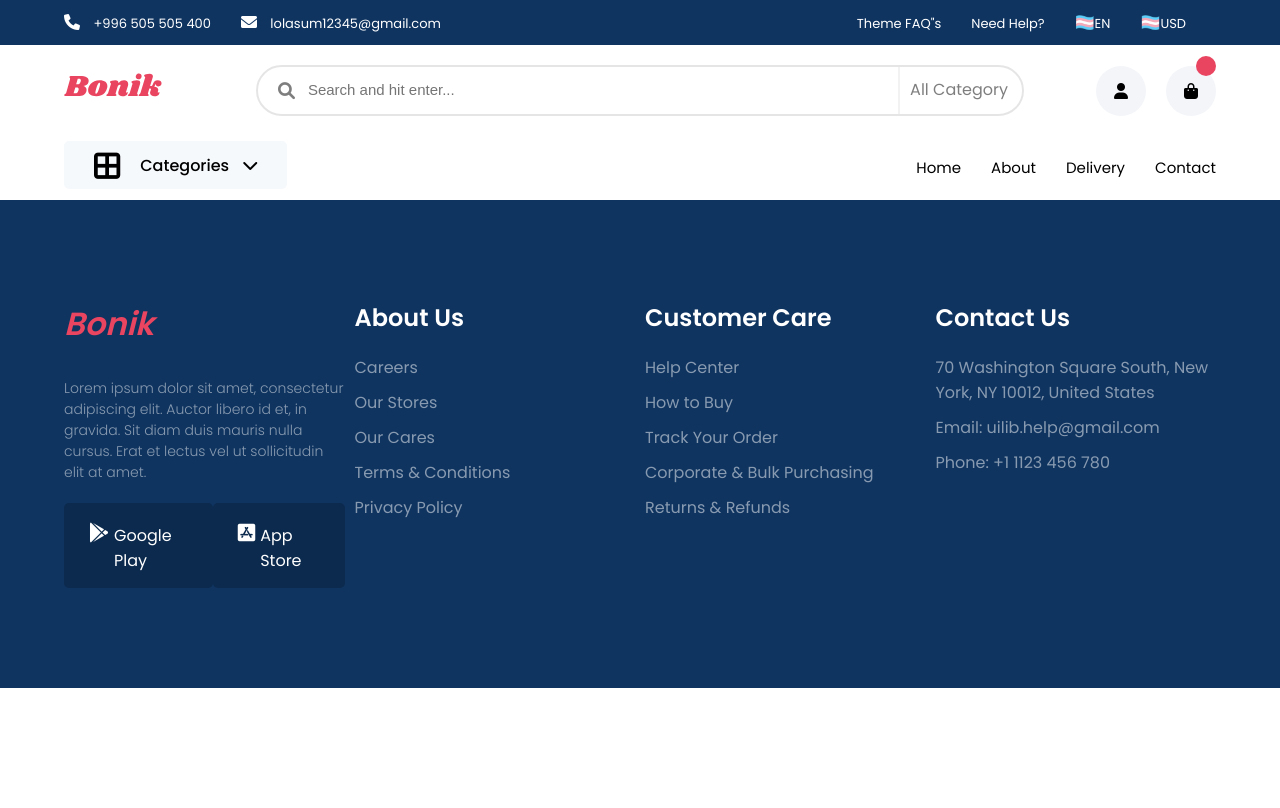
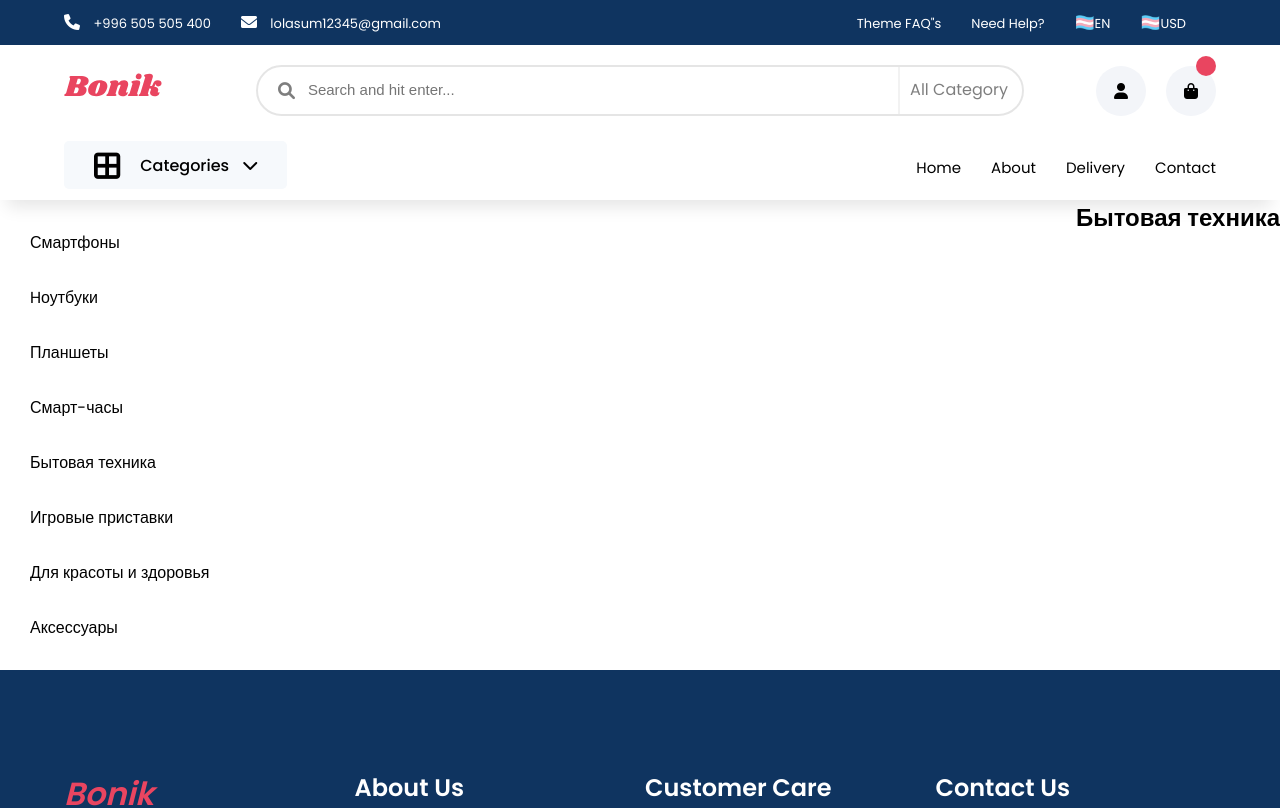
Before and after one commit to gprva/Bonik-Ecommerice-Website-in-React-master, a React (Create React App) app: page /appliances in a window 1280 px wide. Shown: the top 808 px of the page. Built offline with nearby package versions, Linux system fonts and the light colour scheme.

Commit message:
add new category

```diff
--- a/src/App.js
+++ b/src/App.js
@@ -11,6 +11,10 @@ import About from "./pages/About/About"
 import Delivery from "./pages/Delivery/Delivery"
 import Phone from "./categoryPage/Phone/Phone"
 import Contact from "./pages/Contact/Contact"
+import Laptop from "./categoryPage/Laptop/Laptop"
+import Tablet from "./categoryPage/Tablet/Tablet"
+import Watch from "./categoryPage/Watch/Watch"
+import Appliances from "./categoryPage/Appliances/Appliances"
 import { BrowserRouter } from "react-router-dom/cjs/react-router-dom.min"
 
 function App() {
@@ -83,6 +87,26 @@ function App() {
             <Phone/>
           </Route>
 
+          <Route path='/laptop' exact>
+            <Laptop/>
+          </Route>
+
+          <Route path='/tablet' exact>
+            <Tablet/>
+          </Route>
+
+          <Route path='/watch' exact>
+            <Watch/>
+          </Route>
+
+          <Route path='/appliances' exact>
+            <Appliances/>
+          </Route>
+
+
+
+
+
 
           <Route path='/cart' exact>
             <Cart CartItem={CartItem} addToCart={addToCart} decreaseQty={decreaseQty} />
--- /dev/null
+++ b/src/categoryPage/Appliances/Appliances.js
@@ -0,0 +1,49 @@
+import React, { useState } from "react"
+import { Link } from "react-router-dom"
+import "../../categoryPage/Category.css"
+
+
+const Phone = ({ productItems, addToCart, CartItem, shopItems }) => {
+    return (
+      <>
+      <div >
+      <div className="main_phone d_flex">
+
+<ul>
+        <li className="link_for_category">
+          <Link  to='phone'>Смартфоны</Link>
+        </li>
+
+        <li className="link_for_category">
+          <Link  to='/laptop'>Hоутбуки</Link>
+        </li>
+        <li className="link_for_category">
+          <Link  to='/tablet'>Планшеты</Link>
+        </li>
+        <li className="link_for_category">
+          <Link  to='/watch'>Смарт-часы</Link>
+        </li>
+        <li className="link_for_category">
+          <Link  to='/appliances'>Бытовая техника</Link>
+        </li>
+        <li className="link_for_category">
+          <Link  to='/contact'>Игровые приставки</Link>
+        </li>
+        <li className="link_for_category">
+          <Link  to='/contact'>Для красоты и здоровья</Link>
+        </li>
+        <li className="link_for_category">
+          <Link  to='/contact'>Аксессуары</Link>
+        </li>
+      </ul>
+
+      <h2>Бытовая техника</h2>
+
+</div>
+      </div>
+
+      </>
+    )
+  }
+
+  export default Phone
--- /dev/null
+++ b/src/categoryPage/Laptop/Laptop.js
@@ -0,0 +1,49 @@
+import React, { useState } from "react"
+import { Link } from "react-router-dom"
+import "../../categoryPage/Category.css"
+
+
+const Phone = ({ productItems, addToCart, CartItem, shopItems }) => {
+    return (
+      <>
+      <div >
+      <div className="main_phone d_flex">
+
+<ul>
+        <li className="link_for_category">
+          <Link  to='phone'>Смартфоны</Link>
+        </li>
+
+        <li className="link_for_category">
+          <Link  to='/laptop'>Hоутбуки</Link>
+        </li>
+        <li className="link_for_category">
+          <Link  to='/tablet'>Планшеты</Link>
+        </li>
+        <li className="link_for_category">
+          <Link  to='/watch'>Смарт-часы</Link>
+        </li>
+        <li className="link_for_category">
+          <Link  to='/appliances'>Бытовая техника</Link>
+        </li>
+        <li className="link_for_category">
+          <Link  to='/contact'>Игровые приставки</Link>
+        </li>
+        <li className="link_for_category">
+          <Link  to='/contact'>Для красоты и здоровья</Link>
+        </li>
+        <li className="link_for_category">
+          <Link  to='/contact'>Аксессуары</Link>
+        </li>
+      </ul>
+
+      <h2>Laptop</h2>
+
+</div>
+      </div>
+
+      </>
+    )
+  }
+
+  export default Phone
--- a/src/categoryPage/Phone/Phone.js
+++ b/src/categoryPage/Phone/Phone.js
@@ -15,16 +15,16 @@ const Phone = ({ productItems, addToCart, CartItem, shopItems }) => {
               </li>
 
               <li className="link_for_category">
-                <Link  to='/about'>Hоутбуки</Link>
+                <Link  to='/laptop'>Hоутбуки</Link>
               </li>
               <li className="link_for_category">
-                <Link  to='/delivery'>Планшеты</Link>
+                <Link  to='/tablet'>Планшеты</Link>
               </li>
               <li className="link_for_category">
-                <Link  to='/contact'>Смарт-часы</Link>
+                <Link  to='/watch'>Смарт-часы</Link>
               </li>
               <li className="link_for_category">
-                <Link  to='/contact'>Бытовая техника</Link>
+                <Link  to='/appliances'>Бытовая техника</Link>
               </li>
               <li className="link_for_category">
                 <Link  to='/contact'>Игровые приставки</Link>
--- /dev/null
+++ b/src/categoryPage/Tablet/Tablet.js
@@ -0,0 +1,49 @@
+import React, { useState } from "react"
+import { Link } from "react-router-dom"
+import "../../categoryPage/Category.css"
+
+
+const Phone = ({ productItems, addToCart, CartItem, shopItems }) => {
+    return (
+      <>
+      <div >
+      <div className="main_phone d_flex">
+
+<ul>
+        <li className="link_for_category">
+          <Link  to='phone'>Смартфоны</Link>
+        </li>
+
+        <li className="link_for_category">
+          <Link  to='/laptop'>Hоутбуки</Link>
+        </li>
+        <li className="link_for_category">
+          <Link  to='/tablet'>Планшеты</Link>
+        </li>
+        <li className="link_for_category">
+          <Link  to='/watch'>Смарт-часы</Link>
+        </li>
+        <li className="link_for_category">
+          <Link  to='/appliances'>Бытовая техника</Link>
+        </li>
+        <li className="link_for_category">
+          <Link  to='/contact'>Игровые приставки</Link>
+        </li>
+        <li className="link_for_category">
+          <Link  to='/contact'>Для красоты и здоровья</Link>
+        </li>
+        <li className="link_for_category">
+          <Link  to='/contact'>Аксессуары</Link>
+        </li>
+      </ul>
+
+      <h2>Tablet</h2>
+
+</div>
+      </div>
+
+      </>
+    )
+  }
+
+  export default Phone
--- /dev/null
+++ b/src/categoryPage/Watch/Watch.js
@@ -0,0 +1,49 @@
+import React, { useState } from "react"
+import { Link } from "react-router-dom"
+import "../../categoryPage/Category.css"
+
+
+const Phone = ({ productItems, addToCart, CartItem, shopItems }) => {
+    return (
+      <>
+      <div >
+      <div className="main_phone d_flex">
+
+<ul>
+        <li className="link_for_category">
+          <Link  to='phone'>Смартфоны</Link>
+        </li>
+
+        <li className="link_for_category">
+          <Link  to='/laptop'>Hоутбуки</Link>
+        </li>
+        <li className="link_for_category">
+          <Link  to='/tablet'>Планшеты</Link>
+        </li>
+        <li className="link_for_category">
+          <Link  to='/watch'>Смарт-часы</Link>
+        </li>
+        <li className="link_for_category">
+          <Link  to='/appliances'>Бытовая техника</Link>
+        </li>
+        <li className="link_for_category">
+          <Link  to='/contact'>Игровые приставки</Link>
+        </li>
+        <li className="link_for_category">
+          <Link  to='/contact'>Для красоты и здоровья</Link>
+        </li>
+        <li className="link_for_category">
+          <Link  to='/contact'>Аксессуары</Link>
+        </li>
+      </ul>
+
+      <h2>Watch</h2>
+
+</div>
+      </div>
+
+      </>
+    )
+  }
+
+  export default Phone
--- a/src/components/MainPage/Categories.jsx
+++ b/src/components/MainPage/Categories.jsx
@@ -74,10 +74,10 @@ const Navbar = () => {
                 <Link className="link_for_category" to='phone'>Смартфоны</Link>
               </li>
               <li>
-                <Link className="link_for_category" to='/about'> Hоутбуки</Link>
+                <Link className="link_for_category" to='/laptop'> Hоутбуки</Link>
               </li>
               <li>
-                <Link className="link_for_category" to='/delivery'>Планшеты</Link>
+                <Link className="link_for_category" to='/tablet'>Планшеты</Link>
               </li>
               <li>
                 <Link className="link_for_category" to='/contact'>Смарт-часы</Link>
```
